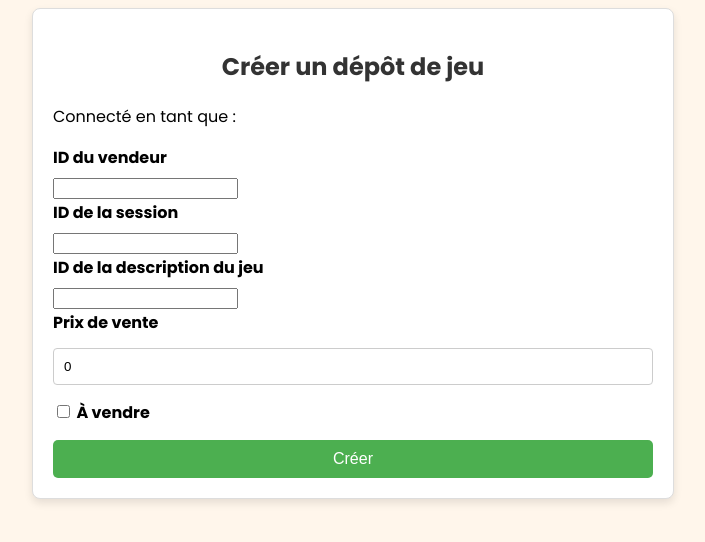
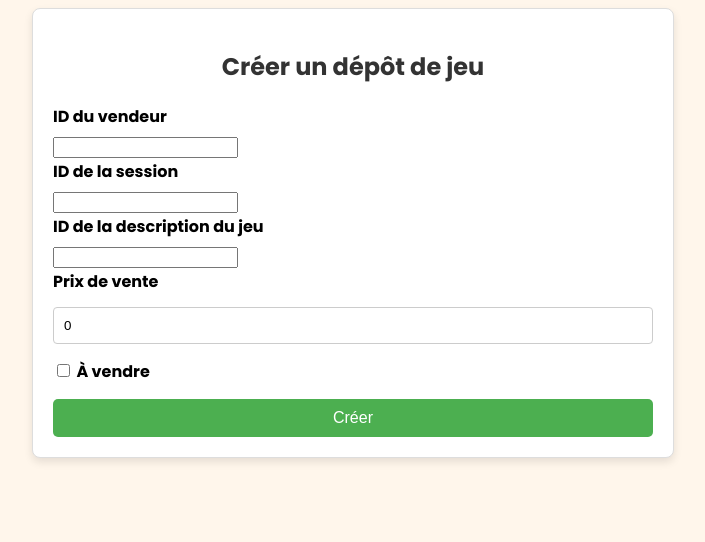
Before and after one commit to camillernd/awi-frontend, an Angular app: page /createDepositedGame in a window 1280 px wide. Shown: the top 542 px of the page, without its empty margins (287-992 px from the left). Built offline with nearby package versions, Linux system fonts and the light colour scheme.

Commit message:
fixed: create deposited game

```diff
--- a/src/app/components/createDepositedGame/createDepositedGame.component.html
+++ b/src/app/components/createDepositedGame/createDepositedGame.component.html
@@ -1,6 +1,5 @@
 <div class="create-deposited-game-container">
     <h2>Créer un dépôt de jeu</h2>
-    <p>Connecté en tant que : {{ firstName }} {{ lastName }}</p>
 
     <form (ngSubmit)="createDepositedGame()" class="deposited-game-form">
       <div class="form-group">
--- a/src/app/components/createDepositedGame/createDepositedGame.component.ts
+++ b/src/app/components/createDepositedGame/createDepositedGame.component.ts
@@ -11,7 +11,7 @@ import { DepositedGameService } from '../../services/depositedGame.service';
   standalone: true,
   imports: [FormsModule, CommonModule]
 })
-export class CreateDepositedGameComponent implements OnInit {
+export class CreateDepositedGameComponent {
   depositedGameData = {
     sellerId: '',
     sessionId: '',
@@ -22,22 +22,7 @@ export class CreateDepositedGameComponent implements OnInit {
     sold: false
   };
 
-  firstName: string | null = null;
-  lastName: string | null = null;
-
   constructor(private depositedGameService: DepositedGameService, private router: Router) {}
-
-  ngOnInit(): void {
-    this.firstName = localStorage.getItem('firstName');
-    this.lastName = localStorage.getItem('lastName');
-    this.depositedGameData.sellerId = localStorage.getItem('sellerId') || ''; // Récupérer l'ID du vendeur connecté
-
-    console.log('Vendeur connecté après récupération dans ngOnInit:', {
-      firstName: this.firstName,
-      lastName: this.lastName,
-      sellerId: this.depositedGameData.sellerId
-    });
-  }
 
   createDepositedGame() {
     console.log('Données du jeu à déposer à créer avec vendeur:', this.depositedGameData);
```
